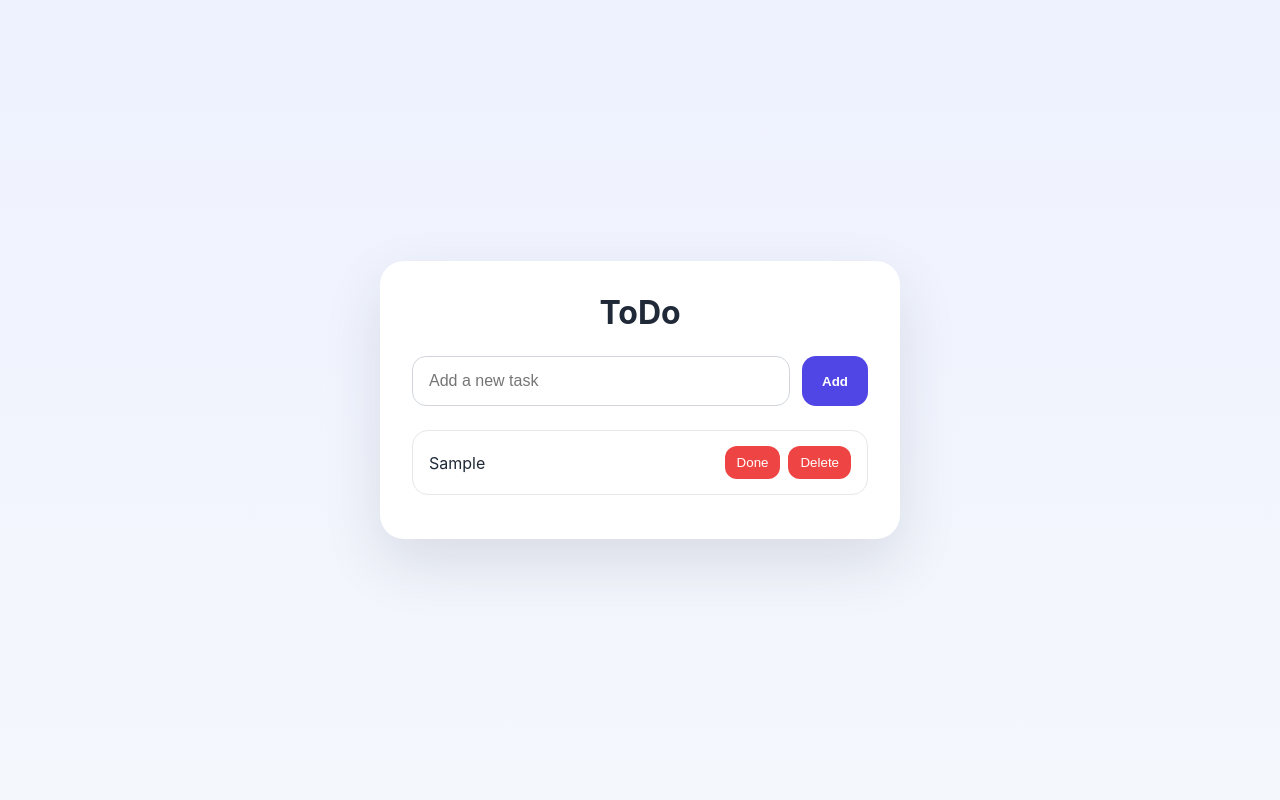
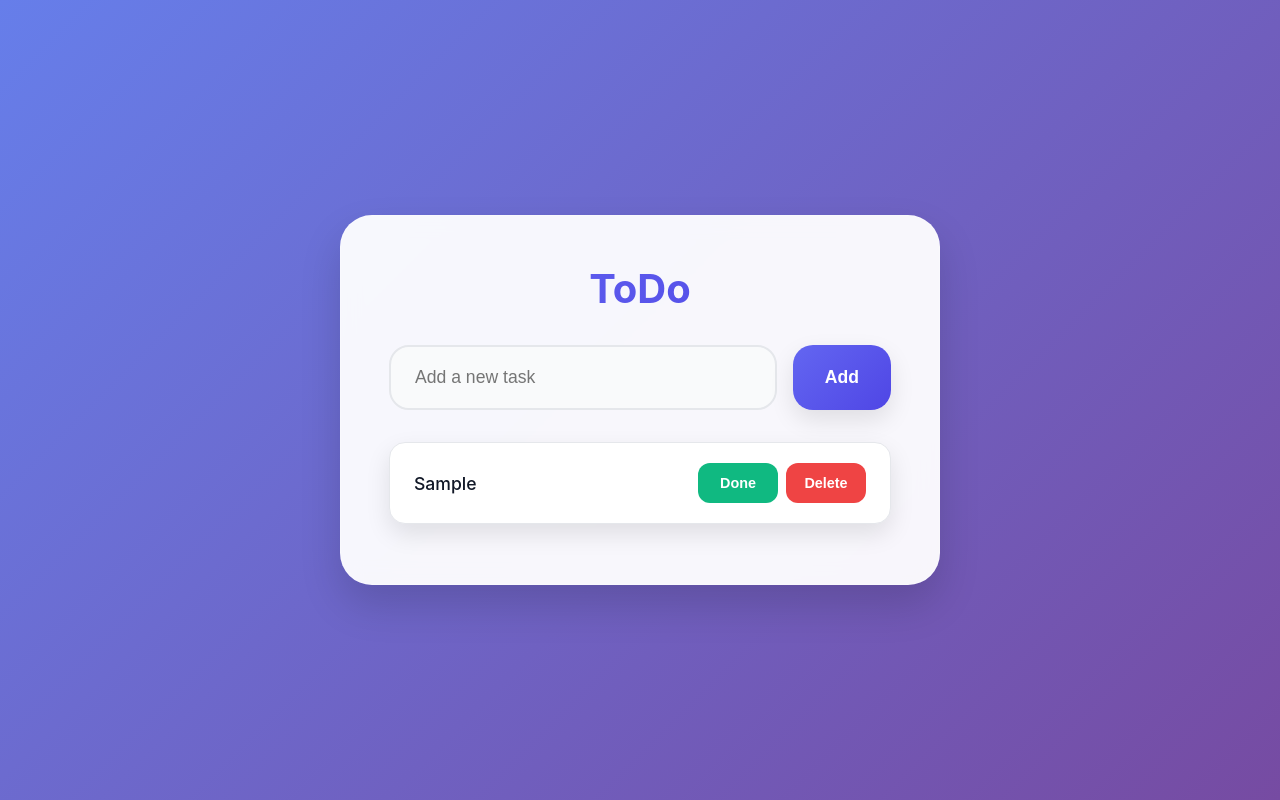
Before and after one commit to paulowendevelopment/personal, a plain HTML site: page index.html in a window 1280 px wide. Both pictures are taken after typing "Sample" into the empty fields and a click on the button "Add". Drawn offline with Linux system fonts and the light colour scheme.

Commit message:
styling changes

```diff
--- a/styles.css
+++ b/styles.css
@@ -5,8 +5,20 @@
     BlinkMacSystemFont,
     "Segoe UI",
     sans-serif;
-  background: #f4f7fc;
-  color: #1f2937;
+  --primary: #6366f1;
+  --primary-dark: #4f46e5;
+  --primary-light: #eef2ff;
+  --success: #10b981;
+  --warning: #f59e0b;
+  --danger: #ef4444;
+  --gray-50: #f9fafb;
+  --gray-100: #f3f4f6;
+  --gray-200: #e5e7eb;
+  --gray-300: #d1d5db;
+  --gray-600: #4b5563;
+  --gray-900: #111827;
+  --shadow: 0 10px 25px rgba(0, 0, 0, 0.1);
+  --shadow-lg: 0 20px 40px rgba(0, 0, 0, 0.15);
 }
 
 * {
@@ -19,70 +31,114 @@ body {
   display: flex;
   justify-content: center;
   align-items: center;
-  background: linear-gradient(180deg, #eef2ff 0%, #f4f7fc 100%);
+  background: linear-gradient(135deg, #667eea 0%, #764ba2 100%);
+  color: var(--gray-900);
 }
 
 .app-shell {
-  width: min(100%, 520px);
-  padding: 2rem;
-  background: #ffffff;
-  border-radius: 24px;
-  box-shadow: 0 24px 60px rgba(31, 41, 55, 0.12);
+  width: min(100%, 600px);
+  padding: 3rem;
+  background: rgba(255, 255, 255, 0.95);
+  backdrop-filter: blur(10px);
+  border-radius: 32px;
+  box-shadow: var(--shadow-lg);
+  border: 1px solid rgba(255, 255, 255, 0.2);
+  animation: fadeIn 0.5s ease-out;
+}
+
+@keyframes fadeIn {
+  from {
+    opacity: 0;
+    transform: translateY(20px);
+  }
+  to {
+    opacity: 1;
+    transform: translateY(0);
+  }
 }
 
 h1 {
-  margin: 0 0 1.5rem;
-  font-size: 2rem;
+  margin: 0 0 2rem;
+  font-size: 2.5rem;
+  font-weight: 700;
   text-align: center;
+  background: linear-gradient(135deg, var(--primary), var(--primary-dark));
+  -webkit-background-clip: text;
+  -webkit-text-fill-color: transparent;
+  background-clip: text;
 }
 
 .todo-form {
   display: grid;
   grid-template-columns: 1fr auto;
-  gap: 0.75rem;
-  margin-bottom: 1.5rem;
+  gap: 1rem;
+  margin-bottom: 2rem;
 }
 
 .todo-form input {
-  padding: 0.95rem 1rem;
-  border: 1px solid #d1d5db;
-  border-radius: 14px;
-  font-size: 1rem;
+  padding: 1.25rem 1.5rem;
+  border: 2px solid var(--gray-200);
+  border-radius: 20px;
+  font-size: 1.1rem;
   outline: none;
+  transition: all 0.3s ease;
+  background: var(--gray-50);
 }
 
 .todo-form input:focus {
-  border-color: #6366f1;
-  box-shadow: 0 0 0 3px rgba(99, 102, 241, 0.15);
+  border-color: var(--primary);
+  box-shadow: 0 0 0 4px rgba(99, 102, 241, 0.1);
+  background: white;
 }
 
 .todo-form button {
-  padding: 0.95rem 1.25rem;
+  padding: 1.25rem 2rem;
   border: none;
-  border-radius: 14px;
-  background: #4f46e5;
+  border-radius: 20px;
+  background: linear-gradient(135deg, var(--primary), var(--primary-dark));
   color: white;
   font-weight: 600;
+  font-size: 1.1rem;
   cursor: pointer;
+  transition: all 0.3s ease;
+  box-shadow: var(--shadow);
 }
 
 .todo-form button:hover {
-  background: #4338ca;
+  transform: translateY(-2px);
+  box-shadow: 0 15px 30px rgba(99, 102, 241, 0.3);
+}
+
+.todo-form button:active {
+  transform: translateY(0);
 }
 
 .message {
-  margin: 0 0 1rem;
-  padding: 0.85rem 1rem;
-  border-radius: 14px;
-  background: #fef3c7;
+  margin: 0 0 1.5rem;
+  padding: 1rem 1.5rem;
+  border-radius: 16px;
+  background: linear-gradient(135deg, #fef3c7, #fde68a);
   color: #92400e;
-  border: 1px solid #fde68a;
-  font-size: 0.95rem;
+  border: 1px solid #f59e0b;
+  font-size: 1rem;
+  font-weight: 500;
   display: none;
+  animation: slideIn 0.3s ease-out;
 }
 
 .message.show {
   display: block;
+}
+
+@keyframes slideIn {
+  from {
+    opacity: 0;
+    transform: translateY(-10px);
+  }
+  to {
+    opacity: 1;
+    transform: translateY(0);
+  }
 }
 
 .todo-list {
@@ -96,16 +152,36 @@ h1 {
   align-items: center;
   justify-content: space-between;
   gap: 1rem;
-  padding: 0.95rem 1rem;
-  border: 1px solid #e5e7eb;
+  padding: 1.25rem 1.5rem;
+  border: 1px solid var(--gray-200);
   border-radius: 16px;
   margin-bottom: 0.75rem;
-  transition: background 0.2s ease;
+  transition: all 0.3s ease;
+  background: white;
+  box-shadow: var(--shadow);
+  animation: slideIn 0.3s ease-out;
+}
+
+.todo-item:hover {
+  transform: translateY(-2px);
+  box-shadow: 0 15px 30px rgba(0, 0, 0, 0.1);
+}
+
+.todo-item.completed {
+  background: linear-gradient(135deg, #f0fdf4, #dcfce7);
+  border-color: var(--success);
 }
 
 .todo-item.completed .label {
   text-decoration: line-through;
-  opacity: 0.65;
+  opacity: 0.6;
+  color: var(--gray-600);
+}
+
+.todo-item .label {
+  flex: 1;
+  font-size: 1.1rem;
+  font-weight: 500;
 }
 
 .todo-item .controls {
@@ -115,13 +191,39 @@ h1 {
 
 .todo-item button {
   border: none;
-  background: #ef4444;
-  color: white;
   border-radius: 12px;
-  padding: 0.55rem 0.75rem;
+  padding: 0.75rem 1rem;
+  font-size: 0.9rem;
+  font-weight: 600;
   cursor: pointer;
+  transition: all 0.2s ease;
+  min-width: 80px;
 }
 
-.todo-item button:hover {
+.todo-item button:first-child {
+  background: var(--success);
+  color: white;
+}
+
+.todo-item button:first-child:hover {
+  background: #059669;
+  transform: scale(1.05);
+}
+
+.todo-item button:last-child {
+  background: var(--danger);
+  color: white;
+}
+
+.todo-item button:last-child:hover {
   background: #dc2626;
+  transform: scale(1.05);
 }
+
+.todo-item.completed button:first-child {
+  background: var(--warning);
+}
+
+.todo-item.completed button:first-child:hover {
+  background: #d97706;
+}
```
